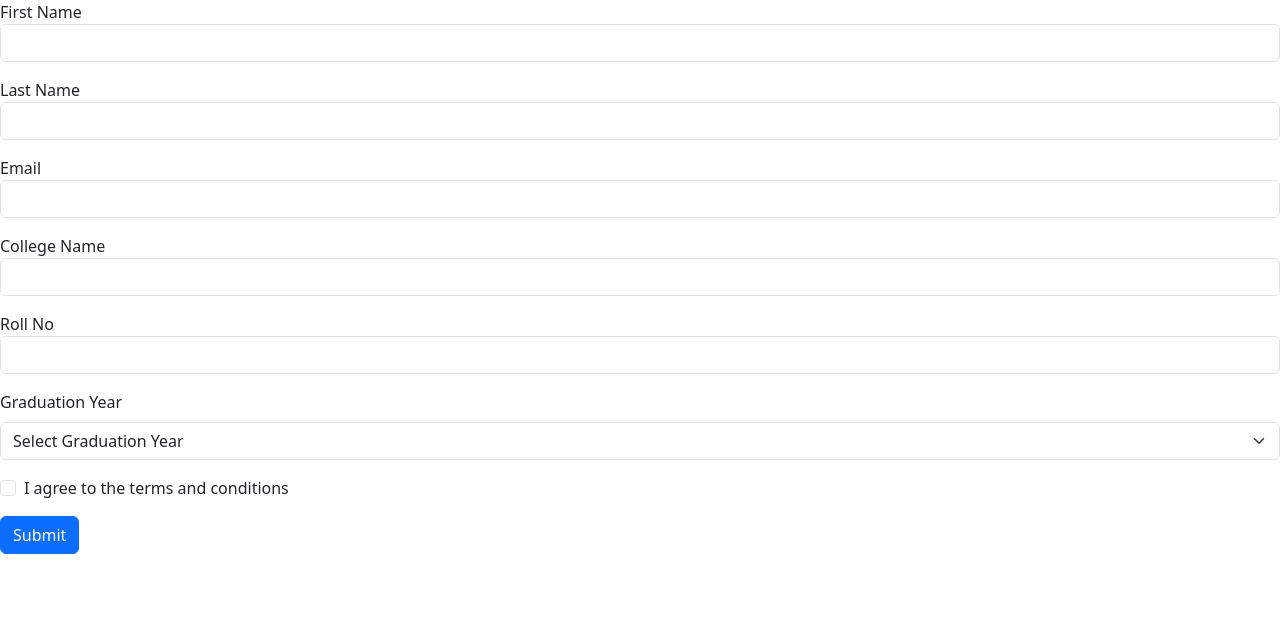
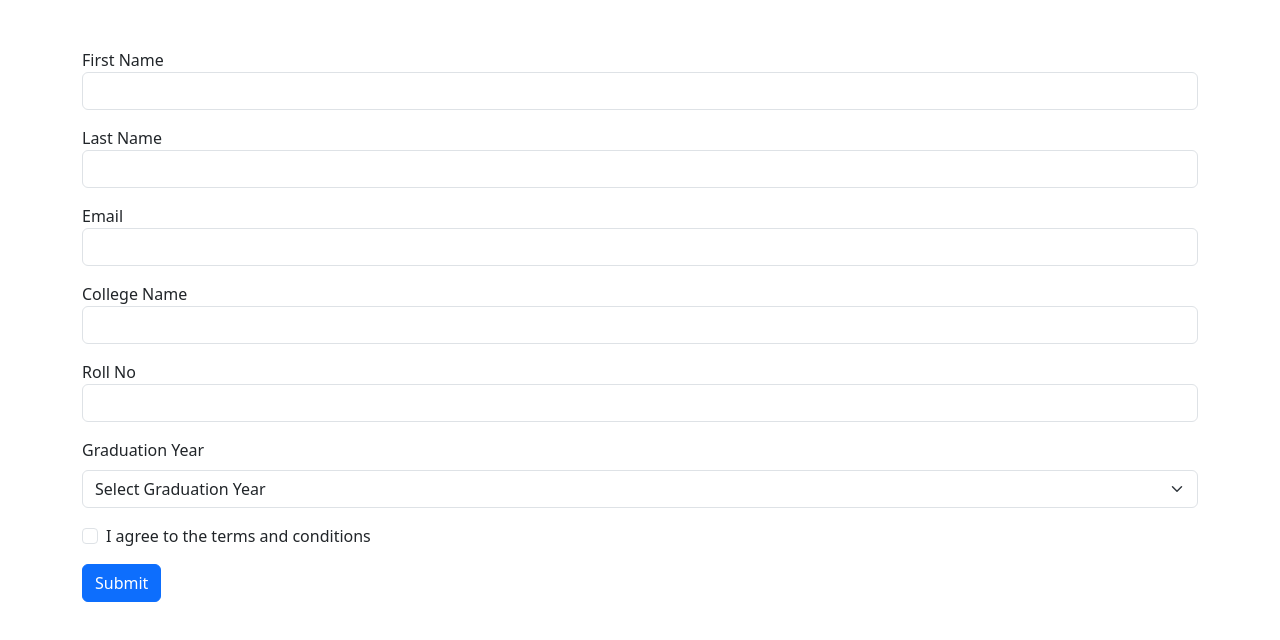
Before and after one commit to acciojob/bootstrap-form-easy-Rajeswarandev5, a website: page main.html in a window 1280 px wide. Drawn offline with nearby package versions, Linux system fonts and the light colour scheme.

Commit message:
created a submission

```diff
--- a/main.html
+++ b/main.html
@@ -9,30 +9,30 @@
 
 <body>
 	<!-- the entire body must be written by student -->
-    <div clas="container mt-5">
+    <div class="container mt-5">
 		<form class="needs-validation" novalidate>
 			<div class="mb-3">
-				<lable  for="first-name-input" class="form-lable">First Name</lable>
+				<label  for="first-name-input" class="form-lable">First Name</label>
 				<input type="text" class="form-control" id="first-name-input" required>
 				<div class="invalid-feedback">Please enter your first name.</div>
 			</div>
 			<div class="mb-3">
-				<lable  for="last-name-input" class="form-lable">Last Name</lable>
+				<label  for="last-name-input" class="form-lable">Last Name</label>
 				<input type="text" class="form-control" id="last-name-input" required>
 				<div class="invalid-feedback">Please enter your last name.</div>
 			</div>
 			<div class="mb-3">
-				<lable  for="email-input" class="form-lable">Email</lable>
-				<input type="text" class="form-control" id="email-input" required>
+				<label  for="email-input" class="form-lable">Email</label>
+				<input type="email" class="form-control" id="email-input" required>
 				<div class="invalid-feedback">Please enter your email.</div>
 			</div>
 			<div class="mb-3">
-				<lable  for="college-input" class="form-lable">College Name</lable>
+				<label  for="college-input" class="form-lable">College Name</label>
 				<input type="text" class="form-control" id="college-input" required>
 				<div class="invalid-feedback">Please enter your college name</div>
 			</div>
 			<div class="mb-3">
-				<lable  for="role-no-input" class="form-lable">Roll No</lable>
+				<label  for="role-no-input" class="form-lable">Roll No</label>
 				<input type="text" class="form-control" id="role-no-input" required>
 				<div class="invalid-feedback">Please enter your role number.</div>
 			</div>
--- a/script.js
+++ b/script.js
@@ -8,5 +8,5 @@ Array.from(forms).forEach(form => {
 			event.stopPropagation();
 		}
 		form.classList.add('was-validated')
-	},flase)
+	},false)
 })
```
